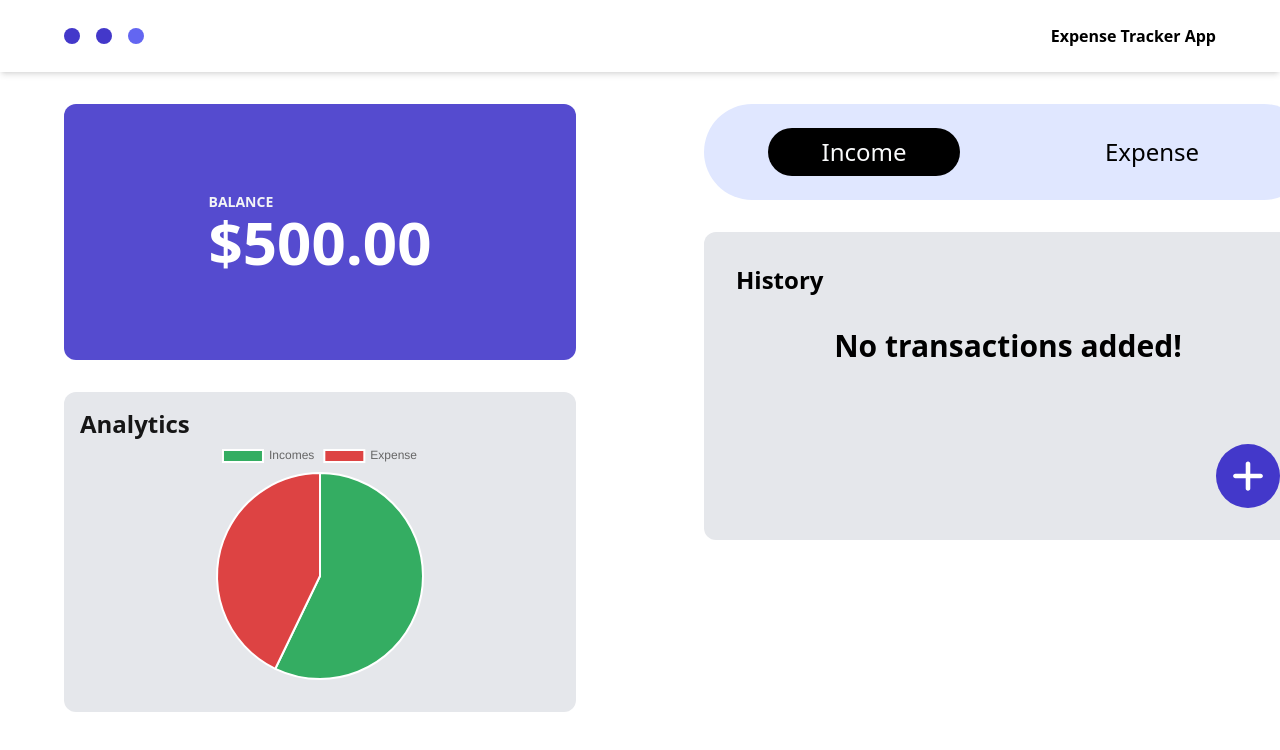
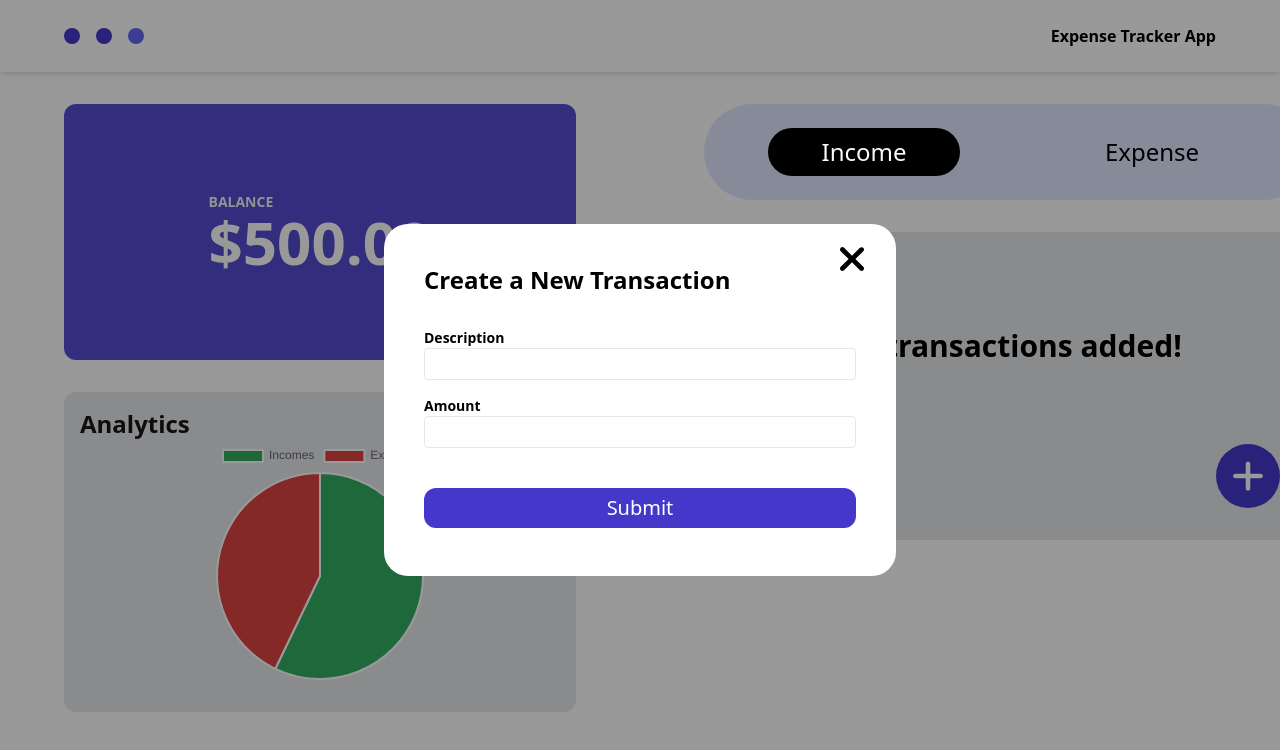
Before and after one commit to serkansyalcin/personal-expense-tracker, a React (Create React App) app: page / in a window 1280 px wide. Shown: the top 750 px of the page. Built offline with nearby package versions, Linux system fonts and the light colour scheme.

Commit message:
modal component styles

```diff
--- a/src/components/history/History.component.jsx
+++ b/src/components/history/History.component.jsx
@@ -1,4 +1,5 @@
 import PlusIcon from '../../assets/plus-solid.svg'
+import Modal from '../modal/Modal.component'
 
 const History = () => {
     return (
@@ -13,6 +14,7 @@ const History = () => {
             >
                 <img src={PlusIcon} alt='plus icon' className='w-8 block'/>
             </div>
+            <Modal />
         </div>
     )
 }
--- /dev/null
+++ b/src/components/modal/Modal.component.jsx
@@ -0,0 +1,33 @@
+import '../../index.css'
+import XMarkLogo from '../../assets/xmark-solid.svg'
+
+const Modal = () => {
+    return (
+        <div className='modal bg-black bg-opacity-40'>
+            <div className='modal m-auto items-center w-2/5 bg-white h-[22rem] rounded-3xl p-10'>
+                <h4 className='text-2xl font-semibold'>Create a New Transaction</h4>
+                <form>
+                    <div className='flex flex-col'>
+                        <label className='font-semibold text-sm mt-8'>Description</label>
+                        <input type='text' className='border h-8 rounded pl-2'/>
+                    </div>
+                    <div className='flex flex-col'>
+                        <label className='font-semibold text-sm mt-4'>Amount</label>
+                        <input type='number' className='border h-8 rounded pl-2' />
+                    </div>
+                    <button
+                        type='submit'
+                        className='bg-indigo-700 cursor-pointer text-white w-full h-10
+                        rounded-xl mt-10 hover:bg-indigo-600 hover:shadow-xl text-xl
+                        '
+                    >
+                        Submit
+                    </button>
+                </form>
+                <img src={XMarkLogo} className='absolute top-4 cursor-pointer right-8 w-6' alt='x mark' />
+            </div>
+        </div>
+    )
+}
+
+export default Modal
--- a/src/index.css
+++ b/src/index.css
@@ -11,4 +11,7 @@
         @apply absolute bottom-0 top-0 my-auto bg-black w-48 h-12 rounded-full
         transition-all duration-[1500ms] ease-out
     }
+    .modal{
+        @apply fixed bottom-0 top-0 right-0 left-0 m-auto
+    }
 }
```
Also changed, not shown: src/assets/xmark-solid.svg (added).
